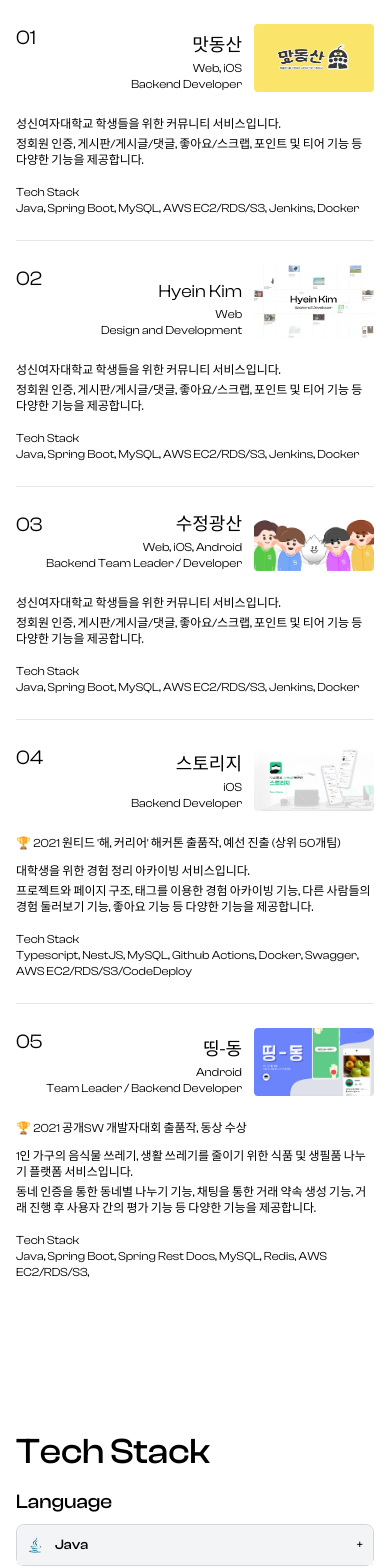
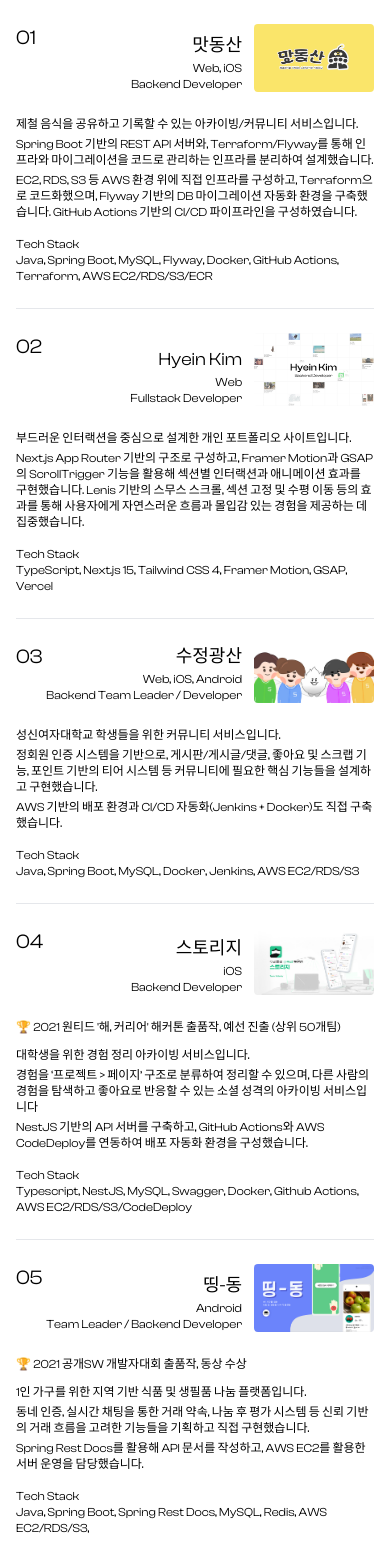
Before and after one commit to hyeinisfree/portfolio, a Next.js app: page / in a window 390 px wide. Shown: the part 2540-4108 px from the top of the page. Built offline with nearby package versions, Linux system fonts and the light colour scheme; a web font is replaced by a local one.

Commit message:
refactor

```diff
--- a/app/_components/sections/MyProject.tsx
+++ b/app/_components/sections/MyProject.tsx
@@ -19,8 +19,7 @@
   description: React.ReactNode;
   techStack: string;
   image: StaticImageData;
-  linkType: "github" | "website";
-  linkUrl: string;
+  links: { type: string; url: string }[];
   isFirst?: boolean;
   isLast?: boolean;
 }
@@ -32,8 +31,7 @@
   description,
   techStack,
   image,
-  linkType,
-  linkUrl,
+  links,
 }: ProjectItemProps) => (
   <div
     className={`project-item min-w-full md:min-w-[340px] lg:min-w-[380px] xl:min-w-[420px] flex flex-col justify-between gap-4 pb-6 group`}
@@ -65,15 +63,20 @@
     </div>
     <div className="project-image relative rounded-sm overflow-hidden hidden md:block">
       <Image src={image} alt={title} />
+      <div className="absolute bottom-2 right-4 flex flex-col gap-2">
+        {links.map((link, index) => (
           <a
-        href={linkUrl}
+            key={index}
+            href={link.url}
             target="_blank"
             rel="noopener noreferrer"
-        className="absolute bottom-2 right-4 bg-gray-800 text-white px-4 py-2 rounded-full opacity-0 group-hover:opacity-100 group-hover:-translate-y-2 translate-y-0 transition-all duration-300 flex items-center gap-1 shadow-md"
+            className="bg-gray-800 text-white px-4 py-2 rounded-full opacity-0 group-hover:opacity-100 group-hover:-translate-y-2 translate-y-0 transition-all duration-300 flex items-center gap-1 shadow-md"
           >
-        <span>{linkType === "github" ? "GitHub" : "Website"}</span>
+            <span>{link.type === "github" ? "GitHub" : "Website"}</span>
             <MdArrowOutward />
           </a>
+        ))}
+      </div>
     </div>
   </div>
 );
@@ -122,35 +125,56 @@
       roles: ["Web, iOS", "Backend Developer"],
       description: (
         <div className="space-y-1">
-          <p>성신여자대학교 학생들을 위한 커뮤니티 서비스입니다.</p>
           <p>
-            정회원 인증, 게시판/게시글/댓글, 좋아요/스크랩, 포인트 및 티어 기능
-            등 다양한 기능을 제공합니다.
+            제철 음식을 공유하고 기록할 수 있는 아카이빙/커뮤니티 서비스입니다.
+          </p>
+          <p>
+            Spring Boot 기반의 REST API 서버와, Terraform/Flyway를 통해 인프라와
+            마이그레이션을 코드로 관리하는 인프라를 분리하여 설계했습니다.
+          </p>
+          <p>
+            EC2, RDS, S3 등 AWS 환경 위에 직접 인프라를 구성하고, Terraform으로
+            코드화했으며, Flyway 기반의 DB 마이그레이션 자동화 환경을
+            구축했습니다. GitHub Actions 기반의 CI/CD 파이프라인을
+            구성하였습니다.
           </p>
         </div>
       ),
-      techStack: "Java, Spring Boot, MySQL, AWS EC2/RDS/S3, Jenkins, Docker",
+      techStack:
+        "Java, Spring Boot, MySQL, Flyway, Docker, GitHub Actions, Terraform, AWS EC2/RDS/S3/ECR",
       image: matdongsan,
-      linkType: "website",
-      linkUrl: "https://litt.ly/crystalmine",
+      links: [
+        {
+          type: "github",
+          url: "https://github.com/kira-matdongsan/Matdongsan-BE",
+        },
+      ],
     },
     {
       number: "02",
       title: "Hyein Kim",
-      roles: ["Web", "Design and Development"],
+      roles: ["Web", "Fullstack Developer"],
       description: (
         <div className="space-y-1">
-          <p>성신여자대학교 학생들을 위한 커뮤니티 서비스입니다.</p>
           <p>
-            정회원 인증, 게시판/게시글/댓글, 좋아요/스크랩, 포인트 및 티어 기능
-            등 다양한 기능을 제공합니다.
+            부드러운 인터랙션을 중심으로 설계한 개인 포트폴리오 사이트입니다.
+          </p>
+          <p>
+            Next.js App Router 기반의 구조로 구성하고, Framer Motion과 GSAP의
+            ScrollTrigger 기능을 활용해 섹션별 인터랙션과 애니메이션 효과를
+            구현했습니다. Lenis 기반의 스무스 스크롤, 섹션 고정 및 수평 이동
+            등의 효과를 통해 사용자에게 자연스러운 흐름과 몰입감 있는 경험을
+            제공하는 데 집중했습니다.
           </p>
         </div>
       ),
-      techStack: "Java, Spring Boot, MySQL, AWS EC2/RDS/S3, Jenkins, Docker",
+      techStack:
+        "TypeScript, Next.js 15, Tailwind CSS 4, Framer Motion, GSAP, Vercel",
       image: hyeinkim,
-      linkType: "website",
-      linkUrl: "https://litt.ly/crystalmine",
+      links: [
+        { type: "github", url: "https://github.com/hyeinisfree/portfolio" },
+        { type: "website", url: "https://hyeinisfree.me" },
+      ],
     },
     {
       number: "03",
@@ -160,15 +184,19 @@
         <div className="space-y-1">
           <p>성신여자대학교 학생들을 위한 커뮤니티 서비스입니다.</p>
           <p>
-            정회원 인증, 게시판/게시글/댓글, 좋아요/스크랩, 포인트 및 티어 기능
-            등 다양한 기능을 제공합니다.
+            정회원 인증 시스템을 기반으로, 게시판/게시글/댓글, 좋아요 및 스크랩
+            기능, 포인트 기반의 티어 시스템 등 커뮤니티에 필요한 핵심 기능들을
+            설계하고 구현했습니다.
+          </p>
+          <p>
+            AWS 기반의 배포 환경과 CI/CD 자동화(Jenkins + Docker)도 직접
+            구축했습니다.
           </p>
         </div>
       ),
-      techStack: "Java, Spring Boot, MySQL, AWS EC2/RDS/S3, Jenkins, Docker",
+      techStack: "Java, Spring Boot, MySQL, Docker, Jenkins, AWS EC2/RDS/S3",
       image: sswu,
-      linkType: "website",
-      linkUrl: "https://litt.ly/crystalmine",
+      links: [{ type: "website", url: "https://litt.ly/crystalmine" }],
     },
     {
       number: "04",
@@ -182,17 +210,22 @@
           </p>
           <p>대학생을 위한 경험 정리 아카이빙 서비스입니다.</p>
           <p>
-            프로젝트와 페이지 구조, 태그를 이용한 경험 아카이빙 기능, 다른
-            사람들의 경험 둘러보기 기능, 좋아요 기능 등 다양한 기능을
-            제공합니다.
+            경험을 ‘프로젝트 {">"} 페이지’ 구조로 분류하여 정리할 수 있으며,
+            다른 사람의 경험을 탐색하고 좋아요로 반응할 수 있는 소셜 성격의
+            아카이빙 서비스입니다
+          </p>
+          <p>
+            NestJS 기반의 API 서버를 구축하고, GitHub Actions와 AWS CodeDeploy를
+            연동하여 배포 자동화 환경을 구성했습니다.
           </p>
         </div>
       ),
       techStack:
-        "Typescript, NestJS, MySQL, Github Actions, Docker, Swagger, AWS EC2/RDS/S3/CodeDeploy",
+        "Typescript, NestJS, MySQL, Swagger, Docker, Github Actions, AWS EC2/RDS/S3/CodeDeploy",
       image: storeasy,
-      linkType: "github",
-      linkUrl: "https://github.com/Storeasy/Storeasy-server",
+      links: [
+        { type: "github", url: "https://github.com/Storeasy/Storeasy-server" },
+      ],
     },
     {
       number: "05",
@@ -201,22 +234,26 @@
       description: (
         <div className="space-y-1">
           <p className="pb-2">🏆 2021 공개SW 개발자대회 출품작, 동상 수상</p>
+          <p>1인 가구를 위한 지역 기반 식품 및 생필품 나눔 플랫폼입니다.</p>
           <p>
-            1인 가구의 음식물 쓰레기, 생활 쓰레기를 줄이기 위한 식품 및 생필품
-            나누기 플랫폼 서비스입니다.
+            동네 인증, 실시간 채팅을 통한 거래 약속, 나눔 후 평가 시스템 등 신뢰
+            기반의 거래 흐름을 고려한 기능들을 기획하고 직접 구현했습니다.
           </p>
           <p>
-            동네 인증을 통한 동네별 나누기 기능, 채팅을 통한 거래 약속 생성
-            기능, 거래 진행 후 사용자 간의 평가 기능 등 다양한 기능을
-            제공합니다.
+            Spring Rest Docs를 활용해 API 문서를 작성하고, AWS EC2를 활용한 서버
+            운영을 담당했습니다.
           </p>
         </div>
       ),
       techStack:
         "Java, Spring Boot, Spring Rest Docs, MySQL, Redis, AWS EC2/RDS/S3, ",
       image: dingdong,
-      linkType: "github",
-      linkUrl: "https://github.com/Team-Dingdong/dingdong-server",
+      links: [
+        {
+          type: "github",
+          url: "https://github.com/Team-Dingdong/dingdong-server",
+        },
+      ],
     },
   ];
 
@@ -238,7 +275,7 @@
             <ProjectItem
               key={project.number}
               {...project}
-              linkType={project.linkType as "github" | "website"}
+              links={project.links}
             />
           ))}
         </div>
--- a/app/_components/sections/TechStack.tsx
+++ b/app/_components/sections/TechStack.tsx
@@ -1,16 +1,18 @@
-import React, { useState } from 'react';
-import { FaJava, FaGithub } from 'react-icons/fa';
+import React, { useState } from "react";
+import { FaJava } from "react-icons/fa";
 import {
   SiRubyonrails,
-  SiSpring,
+  SiSpringboot,
   SiMysql,
   SiAmazon,
   SiDocker,
   SiJenkins,
-  SiGit,
-} from 'react-icons/si';
-import { FaGem } from 'react-icons/fa';
-import { IconType } from 'react-icons';
+  SiGithubactions,
+  SiElasticsearch,
+} from "react-icons/si";
+import { FaGem } from "react-icons/fa";
+import { DiRedis } from "react-icons/di";
+import { IconType } from "react-icons";
 
 interface StackData {
   name: string;
@@ -31,7 +33,7 @@
     <div className="border border-gray-300 rounded-lg mb-2 md:mb-4">
       <button
         onClick={toggleOpen}
-        className="w-full flex items-center p-2.5 md:p-3 lg:p-4 bg-gray-100 hover:bg-gray-200 rounded-t-lg focus:outline-none"
+        className="w-full flex items-center p-2.5 md:p-3 lg:p-4 bg-gray-100 rounded-t-lg focus:outline-none"
         aria-expanded={isOpen}
         aria-controls={`${stack.name}-details`}
       >
@@ -42,11 +44,11 @@
         <span className="text-sm md:text-base xl:text-lg font-medium">
           {stack.name}
         </span>
-        <span className="ml-auto text-sm md:text-base xl:text-lg">
-          {isOpen ? '−' : '+'}
-        </span>
+        {/* <span className="ml-auto text-sm md:text-base xl:text-lg">
+          {isOpen ? "−" : "+"}
+        </span> */}
       </button>
-      {isOpen && (
+      {/* {isOpen && (
         <div
           id={`${stack.name}-details`}
           className="p-4 bg-white text-gray-700 border-t border-gray-300 rounded-b-lg"
@@ -57,7 +59,7 @@
             ))}
           </ul>
         </div>
-      )}
+      )} */}
     </div>
   );
 };
@@ -68,111 +70,121 @@
   const stacksByCategory: { [category: string]: StackData[] } = {
     Language: [
       {
-        name: 'Java',
+        name: "Java",
         icon: FaJava,
-        color: '#007396',
+        color: "#007396",
         details: [
-          '객체지향 프로그래밍에 대한 깊은 이해가 있습니다.',
-          '멀티스레딩과 동시성 프로그래밍을 구현할 수 있습니다.',
-          'JVM과 메모리 관리에 대한 이해가 있습니다.',
+          "객체지향 프로그래밍에 대한 깊은 이해가 있습니다.",
+          "멀티스레딩과 동시성 프로그래밍을 구현할 수 있습니다.",
+          "JVM과 메모리 관리에 대한 이해가 있습니다.",
         ],
       },
       {
-        name: 'Ruby',
+        name: "Ruby",
         icon: FaGem,
-        color: '#CC342D',
+        color: "#CC342D",
         details: [
-          'Ruby의 메타프로그래밍 기능을 활용할 수 있습니다.',
-          'Ruby의 다양한 내장 메서드를 효율적으로 사용할 수 있습니다.',
-          'Ruby의 문법적 특성을 활용한 깔끔한 코드 작성이 가능합니다.',
+          "Ruby의 메타프로그래밍 기능을 활용할 수 있습니다.",
+          "Ruby의 다양한 내장 메서드를 효율적으로 사용할 수 있습니다.",
+          "Ruby의 문법적 특성을 활용한 깔끔한 코드 작성이 가능합니다.",
         ],
       },
     ],
-    'Backend Framework': [
+    "Backend Framework": [
       {
-        name: 'Spring Framework',
-        icon: SiSpring,
-        color: '#6DB33F',
+        name: "Spring Boot",
+        icon: SiSpringboot,
+        color: "#6DB33F",
         details: [
-          'Spring Boot를 사용한 RESTful API 개발이 가능합니다.',
-          'Spring Security를 활용한 인증/인가 구현이 가능합니다.',
-          'Spring Data JPA를 사용한 데이터베이스 연동이 가능합니다.',
+          "Spring Boot를 사용한 RESTful API 개발이 가능합니다.",
+          "Spring Security를 활용한 인증/인가 구현이 가능합니다.",
+          "Spring Data JPA를 사용한 데이터베이스 연동이 가능합니다.",
         ],
       },
       {
-        name: 'Ruby on Rails',
+        name: "Ruby on Rails",
         icon: SiRubyonrails,
-        color: '#CC0000',
+        color: "#CC0000",
         details: [
-          'Rails의 MVC 패턴을 활용한 웹 애플리케이션 개발이 가능합니다.',
-          'Active Record를 사용한 데이터베이스 연동이 가능합니다.',
-          'Rails의 다양한 젬을 활용한 기능 확장이 가능합니다.',
+          "Rails의 MVC 패턴을 활용한 웹 애플리케이션 개발이 가능합니다.",
+          "Active Record를 사용한 데이터베이스 연동이 가능합니다.",
+          "Rails의 다양한 젬을 활용한 기능 확장이 가능합니다.",
         ],
       },
     ],
     Database: [
       {
-        name: 'MySQL',
+        name: "MySQL",
         icon: SiMysql,
-        color: '#4479A1',
+        color: "#4479A1",
         details: [
-          '복잡한 쿼리 작성과 최적화가 가능합니다.',
-          '인덱싱과 성능 튜닝이 가능합니다.',
-          '트랜잭션과 ACID 특성을 이해하고 있습니다.',
+          "복잡한 쿼리 작성과 최적화가 가능합니다.",
+          "인덱싱과 성능 튜닝이 가능합니다.",
+          "트랜잭션과 ACID 특성을 이해하고 있습니다.",
+        ],
+      },
+      {
+        name: "Redis",
+        icon: DiRedis,
+        color: "#D6362C",
+        details: [
+          "복잡한 쿼리 작성과 최적화가 가능합니다.",
+          "인덱싱과 성능 튜닝이 가능합니다.",
+          "트랜잭션과 ACID 특성을 이해하고 있습니다.",
         ],
       },
     ],
-    'Infra / DevOps': [
+    "Infra / DevOps": [
       {
-        name: 'AWS',
+        name: "AWS",
         icon: SiAmazon,
-        color: '#FF9900',
+        color: "#FF9900",
         details: [
-          'AWS EC2를 사용하여 REST API 서버를 구축할 수 있습니다.',
-          'AWS S3를 사용하여 이미지 서버를 구축할 수 있습니다.',
-          'AWS RDS를 사용하여 DB 서버를 구축할 수 있습니다.',
+          "AWS EC2를 사용하여 REST API 서버를 구축할 수 있습니다.",
+          "AWS S3를 사용하여 이미지 서버를 구축할 수 있습니다.",
+          "AWS RDS를 사용하여 DB 서버를 구축할 수 있습니다.",
         ],
       },
       {
-        name: 'Docker',
+        name: "Docker",
         icon: SiDocker,
-        color: '#2496ED',
+        color: "#2496ED",
         details: [
-          'Docker를 사용한 컨테이너화가 가능합니다.',
-          'Docker Compose를 사용한 다중 컨테이너 관리가 가능합니다.',
-          'Docker 이미지 최적화와 보안 설정이 가능합니다.',
+          "Docker를 사용한 컨테이너화가 가능합니다.",
+          "Docker Compose를 사용한 다중 컨테이너 관리가 가능합니다.",
+          "Docker 이미지 최적화와 보안 설정이 가능합니다.",
         ],
       },
       {
-        name: 'Jenkins',
+        name: "Jenkins",
         icon: SiJenkins,
-        color: '#D24939',
+        color: "#314C5F",
         details: [
-          'Jenkins를 사용한 CI/CD 파이프라인 구축이 가능합니다.',
-          '다양한 플러그인을 활용한 자동화가 가능합니다.',
-          'Jenkins Pipeline을 사용한 복잡한 배포 프로세스 구현이 가능합니다.',
+          "Jenkins를 사용한 CI/CD 파이프라인 구축이 가능합니다.",
+          "다양한 플러그인을 활용한 자동화가 가능합니다.",
+          "Jenkins Pipeline을 사용한 복잡한 배포 프로세스 구현이 가능합니다.",
+        ],
+      },
+      {
+        name: "Github Actions",
+        icon: SiGithubactions,
+        color: "#2088FF",
+        details: [
+          "Github를 사용한 협업 개발이 가능합니다.",
+          "Pull Request와 코드 리뷰가 가능합니다.",
+          "Github Actions를 사용한 CI/CD가 가능합니다.",
         ],
       },
     ],
     Tools: [
       {
-        name: 'Git',
-        icon: SiGit,
-        color: '#F05032',
+        name: "ElasticSearch",
+        icon: SiElasticsearch,
+        color: "#F7BC00",
         details: [
-          'Git을 사용한 버전 관리가 가능합니다.',
-          '브랜치 전략 수립과 병합이 가능합니다.',
-          'Git Flow 등의 워크플로우를 이해하고 있습니다.',
-        ],
-      },
-      {
-        name: 'Github',
-        icon: FaGithub,
-        color: '#181717',
-        details: [
-          'Github를 사용한 협업 개발이 가능합니다.',
-          'Pull Request와 코드 리뷰가 가능합니다.',
-          'Github Actions를 사용한 CI/CD가 가능합니다.',
+          "Git을 사용한 버전 관리가 가능합니다.",
+          "브랜치 전략 수립과 병합이 가능합니다.",
+          "Git Flow 등의 워크플로우를 이해하고 있습니다.",
         ],
       },
     ],
```
Lines whose indentation alone changed are shown as unchanged.
